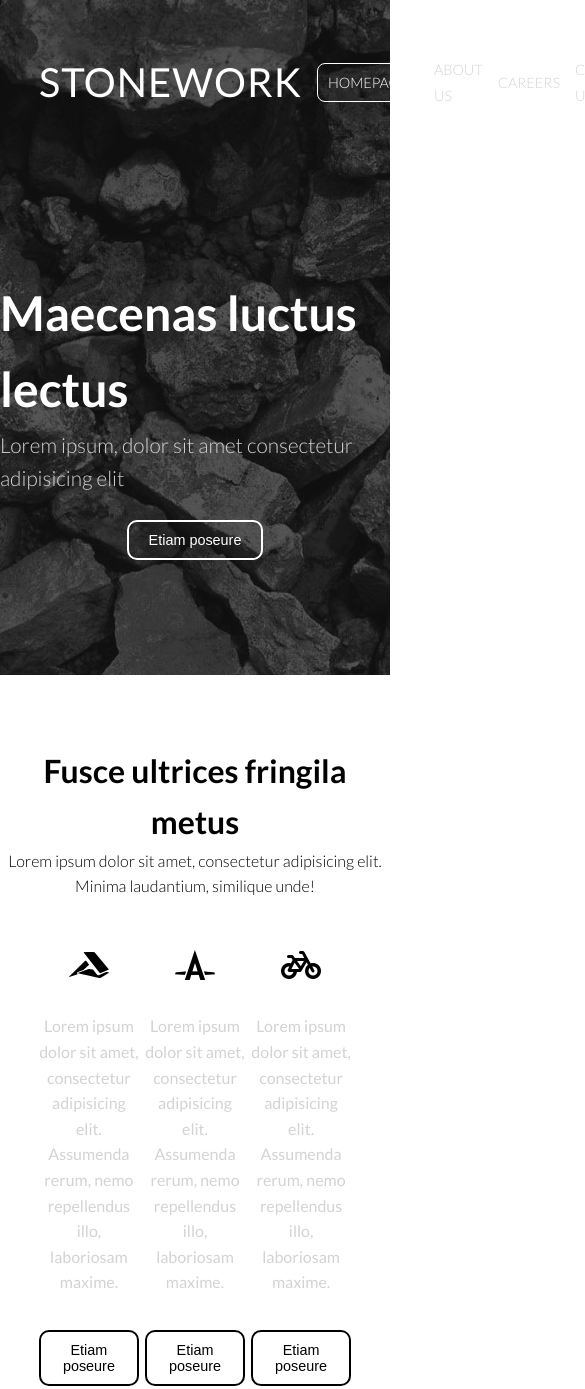
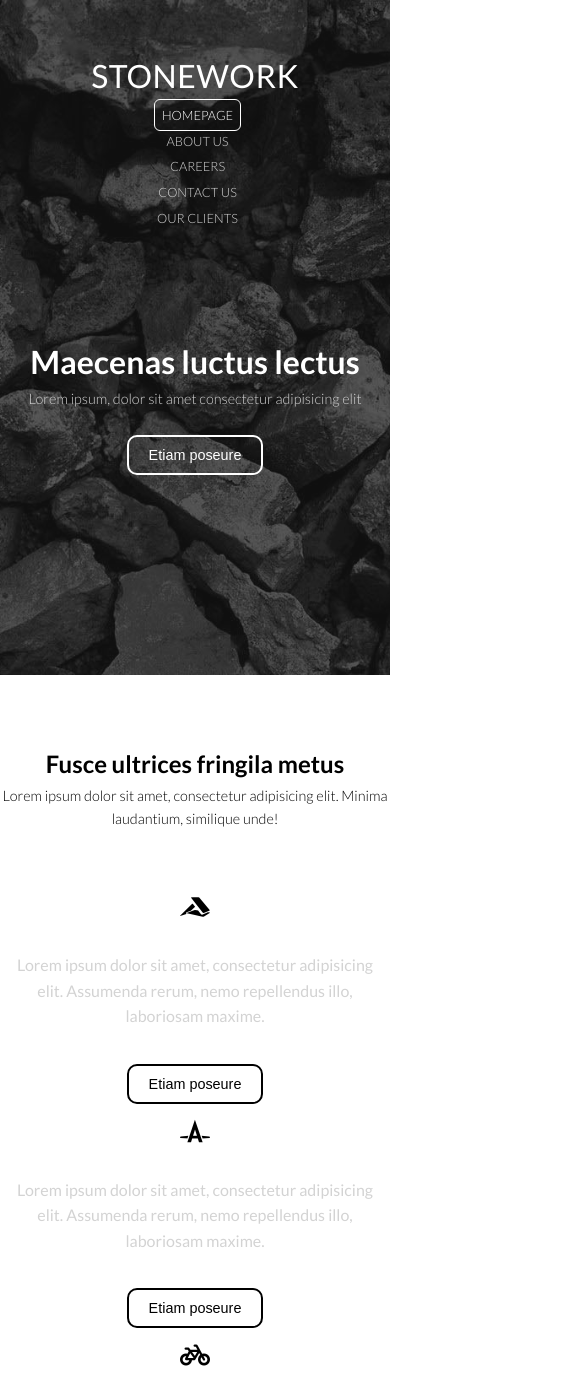
Before and after one commit to AlPaunovic/stonePractice, a plain HTML site: page index.html in a window 390 px wide. Shown: the top 1389 px of the page, 585 px wide, since content can reach past the window. Drawn offline with Linux system fonts and the light colour scheme.

Commit message:
responsive

```diff
--- a/style.scss
+++ b/style.scss
@@ -59,10 +59,16 @@ h1, h2, h3, h4 {
 }
 h2 {
     font-size: 2rem;
+    @media(max-width: 768px) {
+        font-size: 1.5rem;
+    }
 }
 h2 + p {
     font-size: 1rem;
     font-weight: 300;
+    @media(max-width: 768px) {
+        font-size: .9rem;
+    }
 }
 ul {
     list-style: none;
@@ -75,6 +81,9 @@ a {
 .container {
     width: 80%;
     margin: auto;
+    @media(max-width: 768px) {
+        width: 95%;
+    }
 }
 /************
 *************
@@ -90,10 +99,18 @@ header {
         padding: 50px 0;
         display: flex;
         justify-content: space-between;
+        @media(max-width: 768px) {
+            flex-direction: column;
+        }
     .logo {
         color: $colorWhite;
         font-size: 2.5rem;
         letter-spacing: 1px;
+        @media(max-width: 768px) {
+            font-size: 2rem;
+            letter-spacing: .5px;
+            text-align: center;
+        }
         &:hover {
             color: $lightGray;
         }
@@ -101,12 +118,21 @@ header {
     ul {
         display: flex;
         align-items: center;
+        @media(max-width: 768px) {
+           flex-direction: column;
+        }
         li {
             margin-left: 15px;
+            @media(max-width: 768px) {
+                margin-left: 5px;
+            }
             a {
                 color: $lightGray;
                 font-weight: 300;
                 font-size: .9rem;
+                @media(max-width: 768px) {
+                    font-size: .8rem;
+                }
                 &:hover {
                     color: $colorWhite;
                 }
@@ -116,6 +142,10 @@ header {
                 border: 1px solid $colorWhite;
                 border-radius: 8px;
                 padding: 10px;
+                @media(max-width: 768px) {
+                    border-radius: 6px;
+                    padding: 7px;
+                }
                 &:hover {
                     color: $lightGray;
                 }
@@ -129,14 +159,23 @@ header {
                 align-items: center;
                 justify-content: center;
                 height: 60vh;
+                @media(max-width: 768px) {
+                    height: 30vh;
+                }
                 h1 {
                     color: $colorWhite;
                     font-size: 3rem;
+                    @media(max-width: 768px) {
+                        font-size: 2rem;
+                    }
                 }
                 h3 {
                     color: $lightGray;
                     font-size: 1.3rem;
                     font-weight: 300;
+                    @media(max-width: 768px) {
+                        font-size: .9rem;
+                    }
                 }
                 button {
                     @include btn;
@@ -160,9 +199,16 @@ about
         margin-top: 50px;
         article {
             flex: 0 0 32%;
+            @media(max-width: 768px) {
+                flex: 0 0 100%;
+            }
             i {
                 color: $colorBlack;
                 font-size: 2rem;
+                @media(max-width: 768px) {
+                    font-size: 1.5rem;
+                    margin-top: 15px;
+                }
             }
             p {
                 color: $lightGray;
```
Also changed, not shown: style.css, 1 other file.
